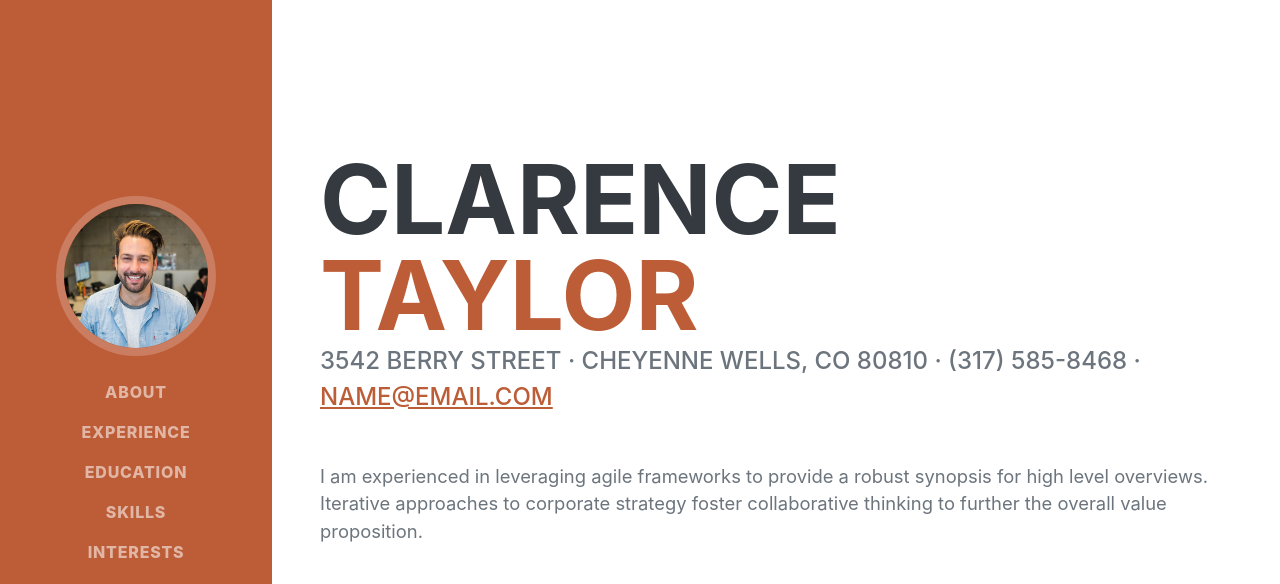
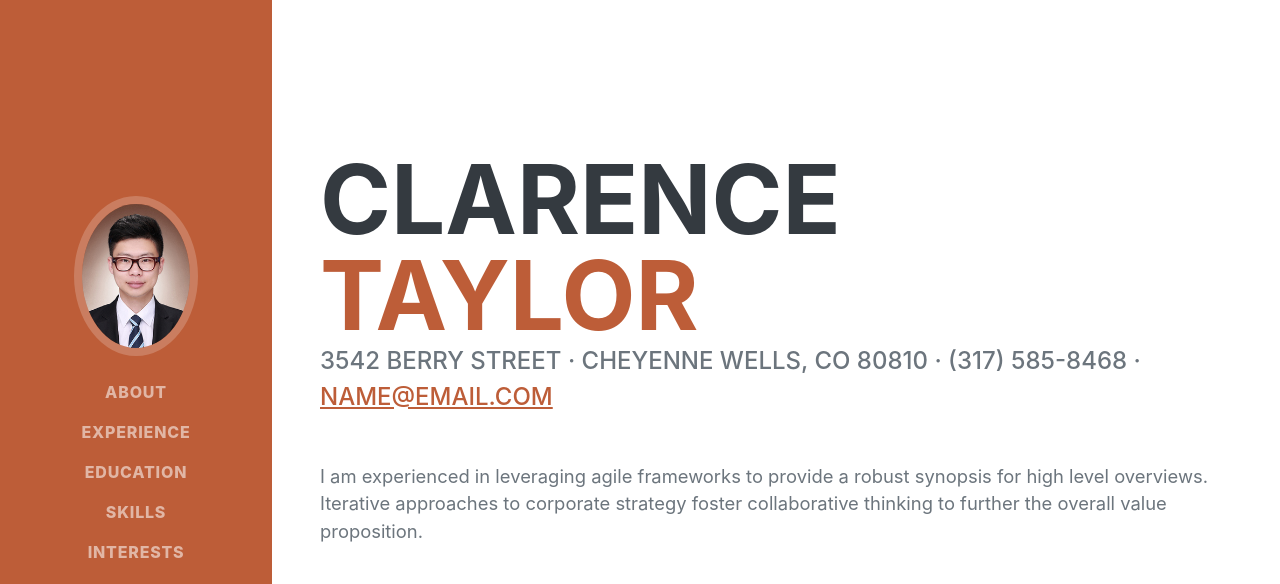
Before and after one commit to dgmun88/DogilMun, a plain HTML site: page index.html in a window 1280 px wide. Shown: the top 584 px of the page. Drawn offline with nearby package versions, Linux system fonts and the light colour scheme; a web font is replaced by a local one.

Commit message:
profile update

```diff
--- a/index.html
+++ b/index.html
@@ -20,7 +20,7 @@
         <nav class="navbar navbar-expand-lg navbar-dark bg-primary fixed-top" id="sideNav">
             <a class="navbar-brand js-scroll-trigger" href="#page-top">
                 <span class="d-block d-lg-none">문도길</span>
-                <span class="d-none d-lg-block"><img class="img-fluid img-profile rounded-circle mx-auto mb-2" src="assets/img/profile.jpg" alt="..." /></span>
+                <span class="d-none d-lg-block"><img class="img-fluid img-profile rounded-circle mx-auto mb-2" src="assets/img/profile.png" alt="..." /></span>
             </a>
             <button class="navbar-toggler" type="button" data-bs-toggle="collapse" data-bs-target="#navbarResponsive" aria-controls="navbarResponsive" aria-expanded="false" aria-label="Toggle navigation"><span class="navbar-toggler-icon"></span></button>
             <div class="collapse navbar-collapse" id="navbarResponsive">
```
Also changed, not shown: assets/img/profile.jpg (deleted), assets/img/profile.png (added).
